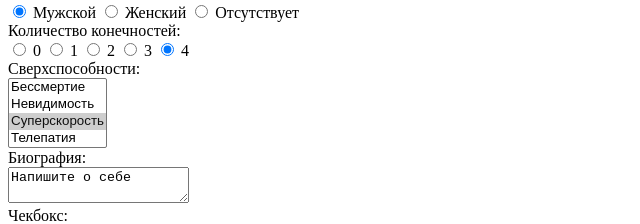
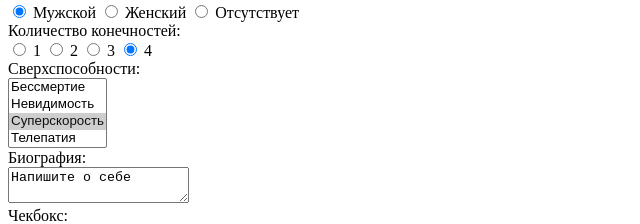
Before and after one commit to DannissemoN/DannissemoN.github.io, a plain HTML site: page index.html in a window 1280 px wide. Shown: the part 1507-1731 px from the top of the page, 0-640 px from the left. Drawn offline with Linux system fonts and the light colour scheme.

Commit message:
Update index.html

```diff
--- a/index.html
+++ b/index.html
@@ -85,9 +85,6 @@
 
 	  Количество конечностей:<br />
       <label><input type="radio"
-        name="radio-group-2" value="0" />
-        0</label>
-      <label><input type="radio"
         name="radio-group-2" value="1" />
         1</label>
 	  <label><input type="radio"
```
